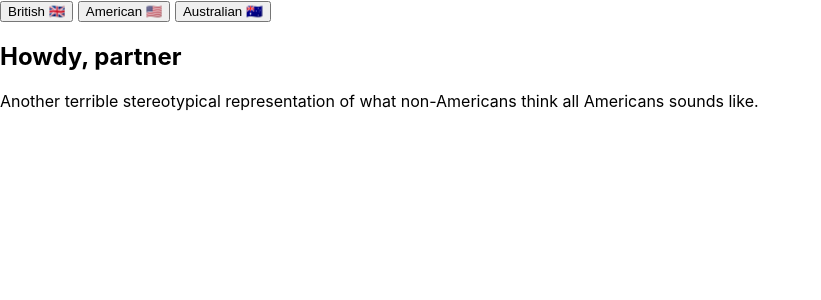
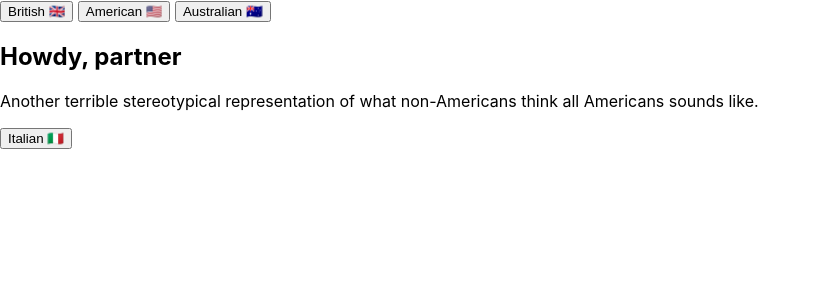
Before and after one commit to capnnemo2/react-playground, a React (Create React App) app: page / in a window 1280 px wide. Shown: the top 300 px of the page, without its empty margins (0-821 px from the left). Built offline with nearby package versions, Linux system fonts and the light colour scheme.

Commit message:
Allows great grand child to update language

```diff
--- a/src/lang-context/AppLang.js
+++ b/src/lang-context/AppLang.js
@@ -14,7 +14,8 @@ export default class AppLang extends Component {
 
     render() {
         const contextValue = {
-            lang: this.state.lang
+            lang: this.state.lang,
+            setLang: this.handleSetLang
         }
         return (
             <LanguageContext.Provider value={contextValue}>
--- a/src/lang-context/GreatGrandChild.js
+++ b/src/lang-context/GreatGrandChild.js
@@ -10,6 +10,11 @@ export default class GreatGrandChild extends React.Component {
             <section>
                 <h2>{copy.title}</h2>
                 <p>{copy.body}</p>
+                <button
+                    onClick={() => this.context.setLang('italian')}>
+                    Italian{'   '}
+                    <span role='img' aria-label='italian'>🇮🇹</span>
+                </button>
             </section>
         )
     }
--- a/src/lang-context/LanguageContext.js
+++ b/src/lang-context/LanguageContext.js
@@ -1,7 +1,10 @@
 import React from 'react';
 
 const LanguageContext = React.createContext({
-    lang: window.navigator.language
+    lang: window.navigator.language,
+    setLang: () => {
+
+    }
 });
 
 export default LanguageContext;
--- a/src/lang-context/languageSpecificCopy.js
+++ b/src/lang-context/languageSpecificCopy.js
@@ -10,6 +10,10 @@ const languageSpecificCopy = {
     'en-AUS': {
         title: "G'day, mate",
         body: 'Stereotypes are generally based on some kernal of truth at some level.'
+    },
+    'italian': {
+        title: 'Buon giorno, principessa',
+        body: 'C\'era una volta una principessa voleva dei biscotti.'
     }
 };
 
```
